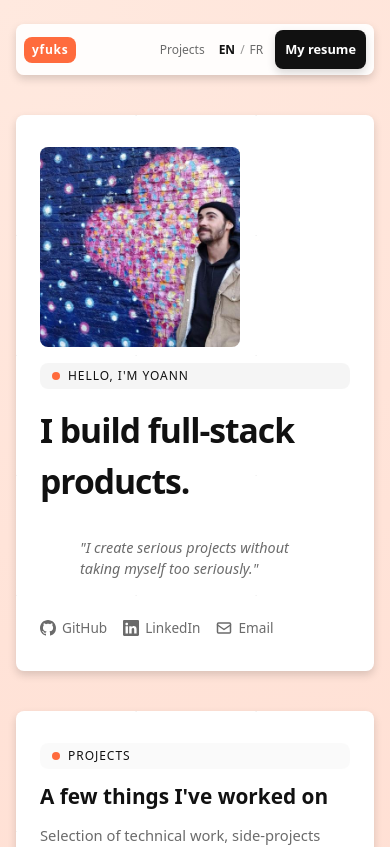
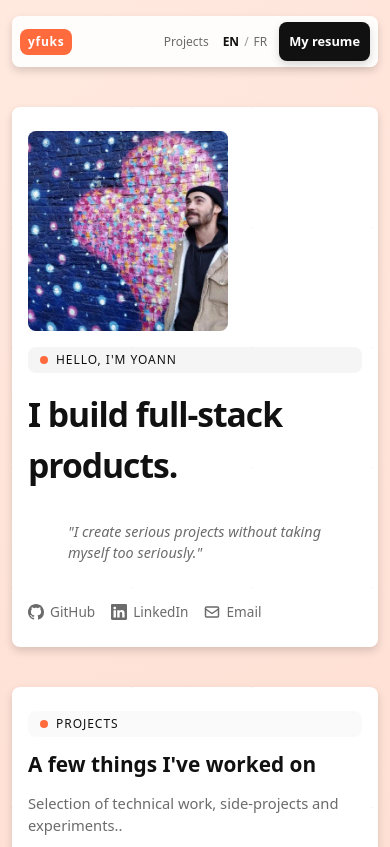
Before and after one commit to yfuks/yfuks.github.io, a React (Vite) app: page / in a window 390 px wide. Shown: the top 847 px of the page. Built offline with nearby package versions, Linux system fonts and the light colour scheme.

Commit message:
Improve CSS for enhanced responsiveness across various components. Add box-sizing and width properties to main layout, cards, and avatars. Adjust flex properties in top bar for better alignment and wrapping on smaller screens. Update media queries for improved padding and spacing on mobile devices.

```diff
--- a/src/index.css
+++ b/src/index.css
@@ -35,12 +35,16 @@ main {
   align-items: center;
   justify-content: center;
   padding: 24px 16px;
+  width: 100%;
+  box-sizing: border-box;
 }
 
 .page-container {
   max-width: 960px;
   width: 100%;
   margin-inline: auto;
+  min-width: 0;
+  box-sizing: border-box;
 }
 
 .card {
@@ -50,6 +54,8 @@ main {
   padding: 32px 24px 28px;
   position: relative;
   overflow: hidden;
+  width: 100%;
+  box-sizing: border-box;
 }
 
 .card::before,
@@ -80,6 +86,9 @@ main {
 .card-inner {
   position: relative;
   z-index: 1;
+  width: 100%;
+  min-width: 0;
+  box-sizing: border-box;
 }
 
 .stack {
@@ -97,6 +106,9 @@ main {
   font-weight: 800;
   letter-spacing: -0.03em;
   margin: 0;
+  word-wrap: break-word;
+  overflow-wrap: break-word;
+  max-width: 100%;
 }
 
 .hero-heading span {
@@ -162,6 +174,7 @@ main {
 
 .avatar {
   width: 200px;
+  max-width: 100%;
   height: 200px;
   border-radius: var(--radius);
   background: radial-gradient(circle at 30% 20%, #ffe3d8, #ffb093);
@@ -172,6 +185,7 @@ main {
   font-size: 1.4rem;
   color: var(--color-text-main);
   overflow: hidden;
+  box-sizing: border-box;
 }
 
 .avatar-image {
@@ -264,7 +278,8 @@ main {
   background: rgba(255, 255, 255, 0.9);
   box-shadow: var(--shadow);
   flex-wrap: wrap;
-  min-width: 0;
+  width: 100%;
+  box-sizing: border-box;
 }
 
 .top-bar-left {
@@ -278,9 +293,9 @@ main {
   align-items: center;
   gap: 16px;
   flex-wrap: wrap;
+  flex: 1 1 auto;
+  justify-content: flex-end;
   min-width: 0;
-  flex: 1;
-  justify-content: flex-end;
 }
 
 .top-bar-logo-pill {
@@ -301,6 +316,8 @@ main {
   align-items: center;
   gap: 16px;
   font-size: 0.85rem;
+  flex-wrap: wrap;
+  min-width: 0;
 }
 
 .top-bar-link {
@@ -382,16 +399,21 @@ main {
 
   .top-bar-right {
     gap: 8px;
+    flex: 1 1 auto;
+    min-width: 0;
   }
 
   .top-bar-nav {
     gap: 8px;
     font-size: 0.8rem;
+    flex-wrap: wrap;
+    min-width: 0;
   }
 
   .top-bar-social {
     gap: 8px;
     margin-left: 4px;
+    flex-shrink: 0;
   }
 
   .top-bar-social-link {
@@ -406,6 +428,7 @@ main {
   .top-bar-lang {
     margin-left: 4px;
     gap: 1px;
+    flex-shrink: 0;
   }
 
   .top-bar-lang-link {
@@ -417,6 +440,7 @@ main {
     padding-inline: 12px;
     font-size: 0.85rem;
     white-space: nowrap;
+    flex-shrink: 0;
   }
 
   .top-bar-logo-pill {
@@ -427,6 +451,14 @@ main {
 
 /* Very small screens - hide some elements */
 @media (max-width: 480px) {
+  main {
+    padding: 16px 12px;
+  }
+
+  .card {
+    padding: 24px 16px 20px;
+  }
+
   .top-bar {
     padding: 6px 8px;
     gap: 6px;
@@ -438,6 +470,7 @@ main {
 
   .top-bar-nav {
     gap: 6px;
+    flex-wrap: wrap;
   }
 
   .top-bar-link {
```
